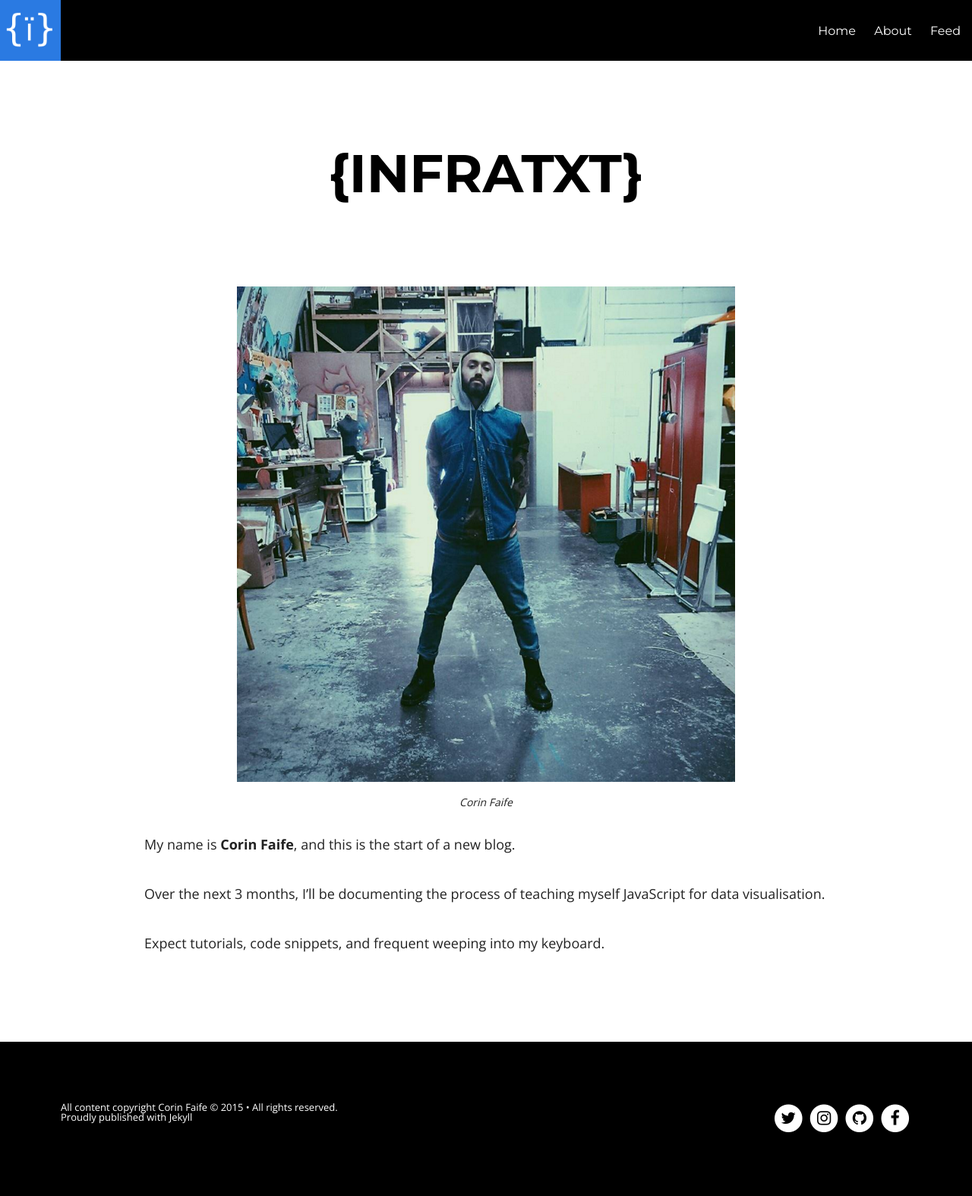
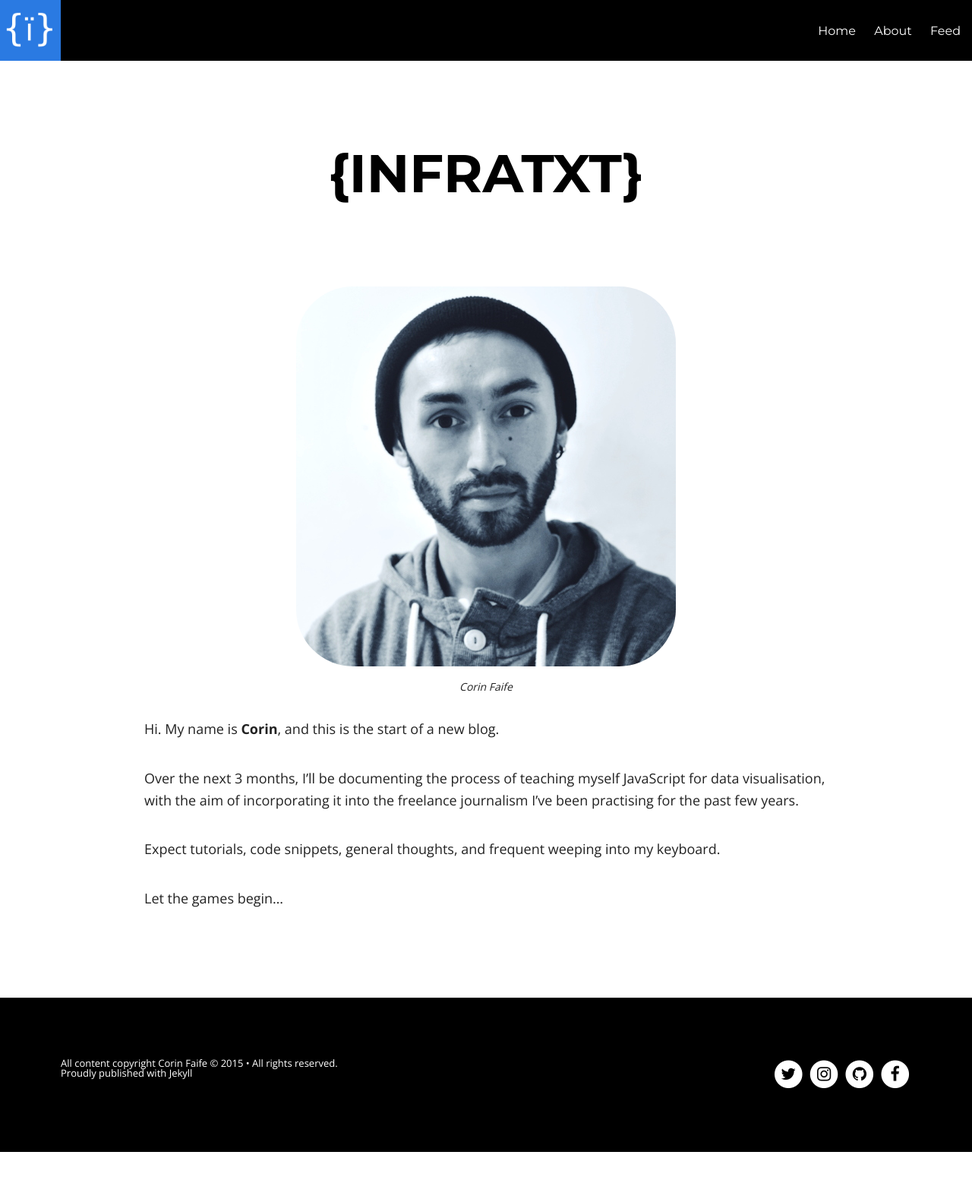
Before and after one commit to infratxt/infratxt.github.io, a Jekyll site: the page built from about.md, in a window 1280 px wide. Shown: the whole page at 76% size. Built offline with Jekyll 4.4.1, drawn with Linux system fonts in a browser that asks for light colours; nearby versions of some CDN libraries; after the commit the page ends 1516 px from its top, so only the background shows below that.

Commit message:
Replace image avatar, update About page and CSS <figure> styling

```diff
--- a/_config.yml
+++ b/_config.yml
@@ -13,7 +13,7 @@ url: "http://www.infratxt.co"
 # Owner/author information
 owner:
   name:           Corin Faife
-  avatar:         corin.png
+  avatar:         corinfaife.jpeg
   email:          corin.faife@gmail.com
   # Use the coder's toolbox at http://coderstoolbox.net/string/#!encoding=xml&action=encode&charset=us_ascii to encode your description into XML string
   description:    Full-stack journalist in training.
--- a/about.md
+++ b/about.md
@@ -3,17 +3,19 @@ layout: page
 permalink: /about/index.html
 title: "{infratxt}"
 tags: []
-imagefeature: fourseasons.jpg
+imagefeature: corinfaife.jpg
 chart: true
 ---
 <figure>
-  <img src="{{ site.url }}/images/corin.png" alt="Corin Faife">
+  <img src="{{ site.url }}/images/corinfaife.jpeg" alt="Corin Faife">
   <figcaption>Corin Faife</figcaption>
 </figure>
 
 
-My name is **Corin Faife**, and this is the start of a new blog.
+Hi. My name is **Corin**, and this is the start of a new blog.
 
-Over the next 3 months, I'll be documenting the process of teaching myself JavaScript for data visualisation.
+Over the next 3 months, I'll be documenting the process of teaching myself JavaScript for data visualisation, with the aim of incorporating it into the freelance journalism I've been practising for the past few years.
 
-Expect tutorials, code snippets, and frequent weeping into my keyboard.
+Expect tutorials, code snippets, general thoughts, and frequent weeping into my keyboard.
+
+Let the games begin...
--- a/assets/css/style.css
+++ b/assets/css/style.css
@@ -463,6 +463,7 @@ figure img {
     margin-right: auto;
     margin-bottom: 10px;
     margin-left: auto;
+    border-radius: 15%;
 }
 
 figure a img {
```
Also changed, not shown: images/corinfaife.jpeg (added).
